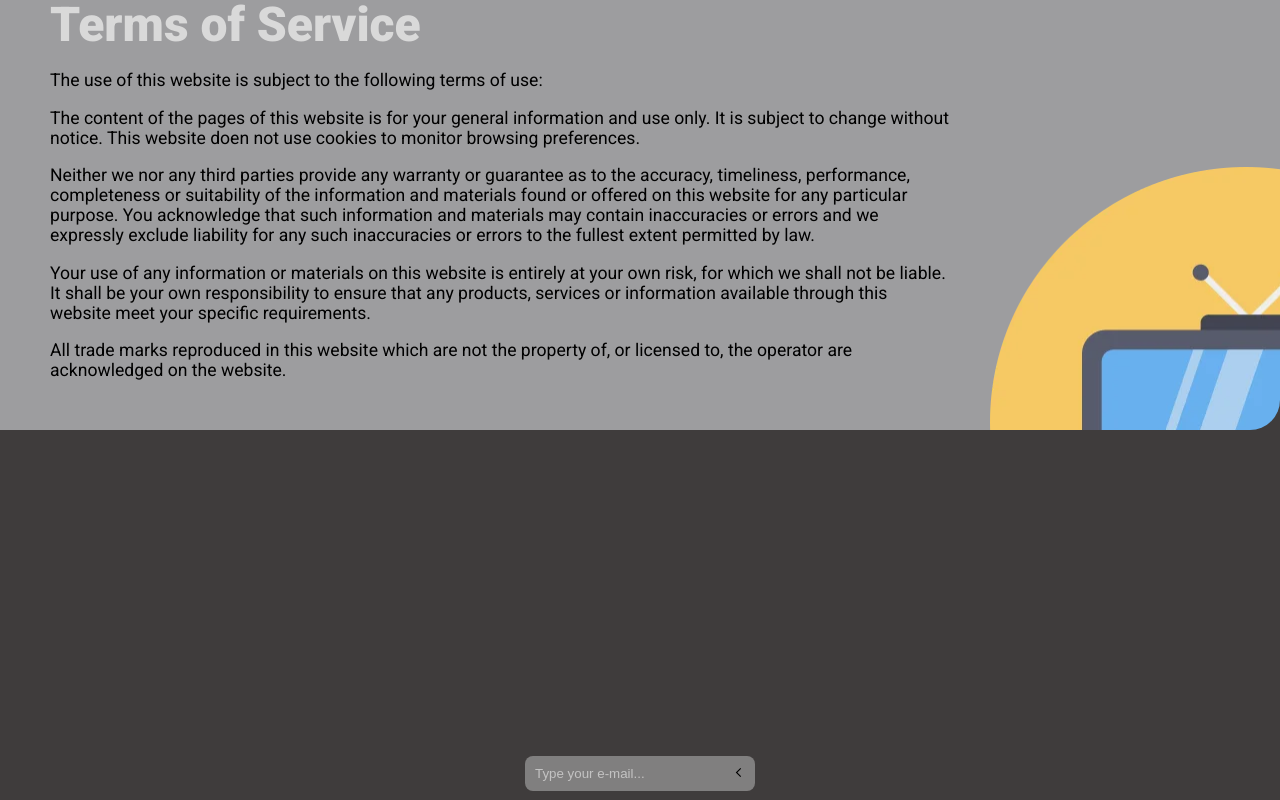
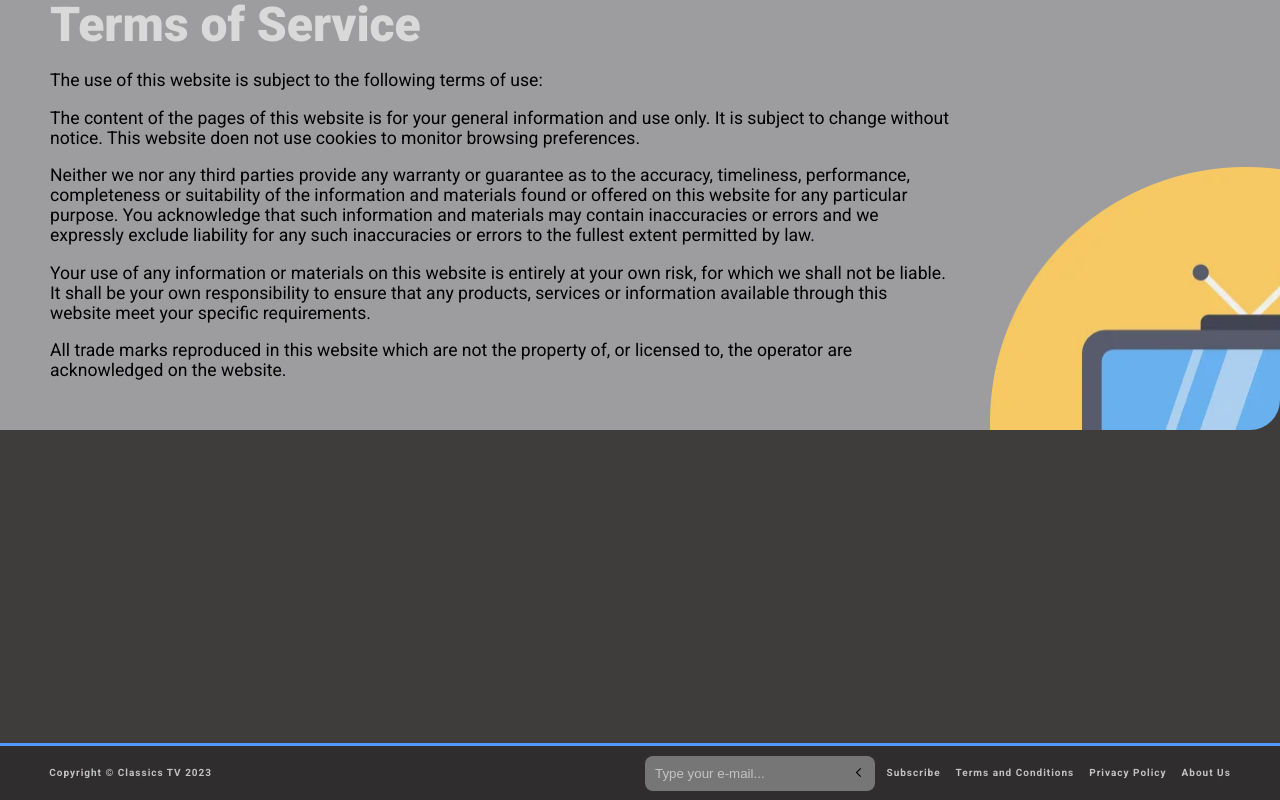
Before and after one commit to Classicstvs/the-app, a Next.js app: page /terms in a window 1280 px wide. Both pictures are taken after a click on the element "Subscribe". Shown: the part 148-948 px from the top of the page. Built offline with nearby package versions, Linux system fonts and the light colour scheme; no server answers.

Commit message:
FIX: Subscribe respons

```diff
--- a/components/subscribe/Subscribe.module.css
+++ b/components/subscribe/Subscribe.module.css
@@ -29,42 +29,42 @@
 
 @media only screen and (max-width: 1920px) {
     .wrapper{
-        left: 1002px;
+        left: 1039px;
     }
 
 }
 
 @media only screen and (max-width: 1750px) {
     .wrapper{
-        left: 920px;
+        left: 956px;
     }
 }
 
 @media only screen and (max-width: 1540px) {
     .wrapper{
-        left: 813px;
+        left: 852px;
     }
 }
 
 @media only screen and (max-width: 1440px) {
     .wrapper{
-        left: 793px;
+        left: 816px;
     }
 }
 
 @media only screen and (max-width: 1372px) {
     .wrapper{
-        left: 703px;
+        left: 723px;
     }
 }
 
 @media only screen and (max-width: 1280px) {
     .wrapper{
-        left: 624px;
+        left: 645px;
     }
 }
 
-@media only screen and (max-width: 1290px) {
+@media only screen and (max-width: 1270px) {
     .wrapper{
         position: static;
         left: 0;
```
